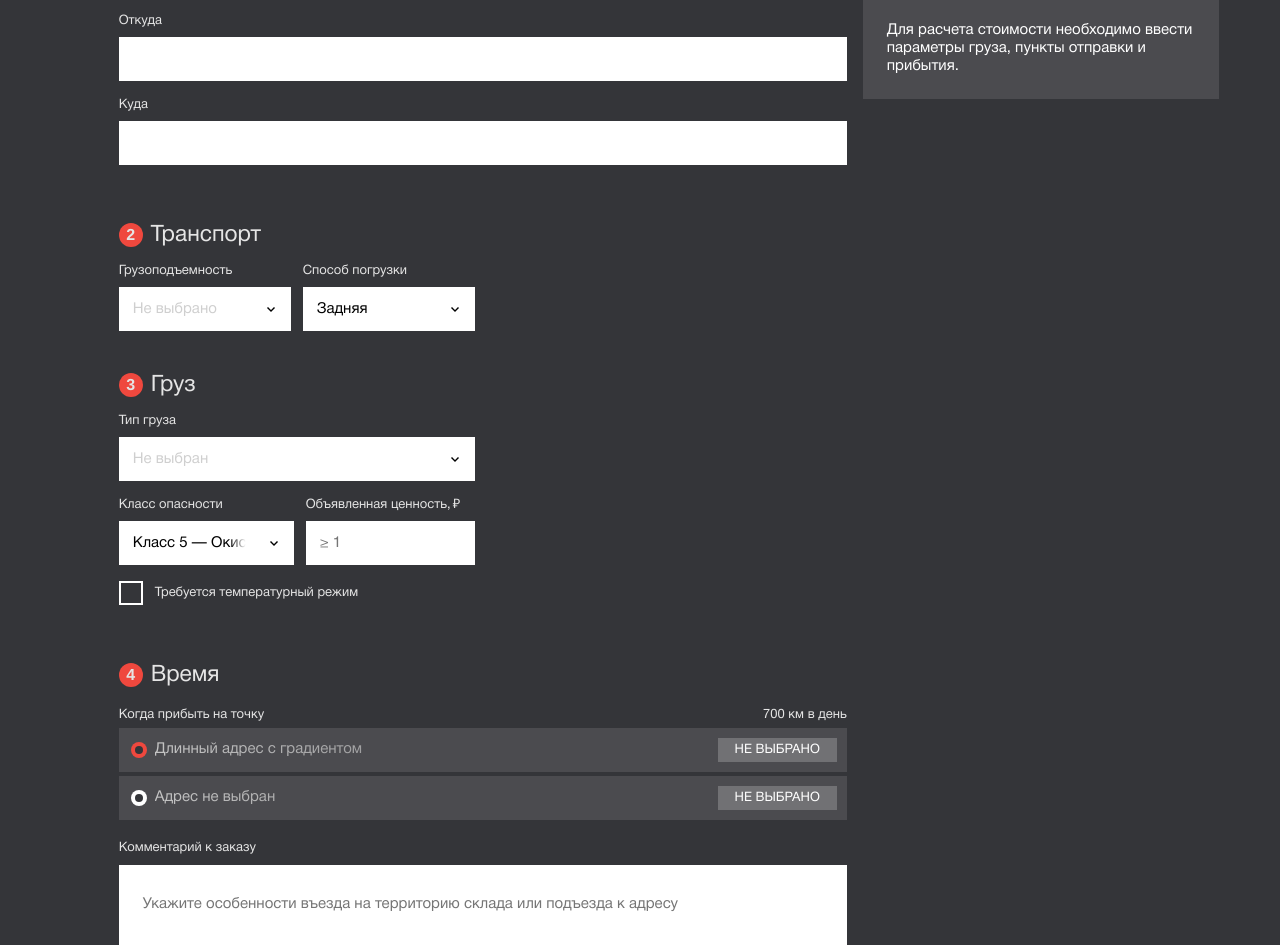
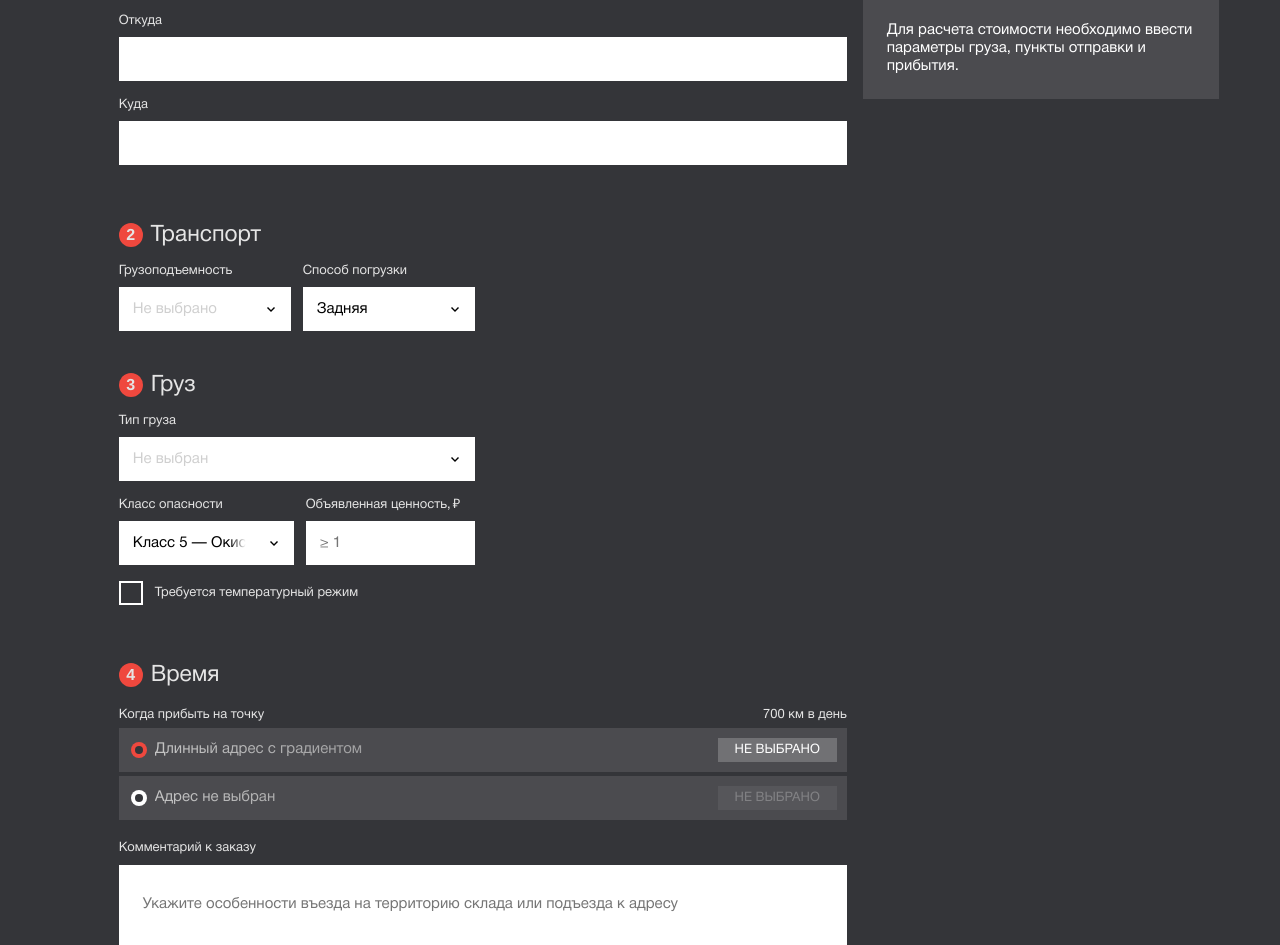
Before and after one commit to Dimagerasimenko/testcase, a website: page app/index.html in a window 1280 px wide. Shown: the part 131-1076 px from the top of the page. Drawn offline with Linux system fonts and the light colour scheme; files whose address does not match are found by name.

Commit message:
fix opacity

```diff
--- a/app/index.html
+++ b/app/index.html
@@ -187,7 +187,7 @@
                                 Адрес не выбран
                             </span>
                         </div>
-                        <button type="button" class="address__select">НЕ ВЫБРАНО</button>
+                        <button type="button" class="address__select disabled">НЕ ВЫБРАНО</button>
                     </div>
 
                 </div>
--- a/app/scss/main.scss
+++ b/app/scss/main.scss
@@ -100,3 +100,7 @@ body {
 .visi-hidden {
   visibility: hidden;
 }
+
+.disabled {
+  opacity: 0.3;
+}
```
Also changed, not shown: app/css/app.min.css.
